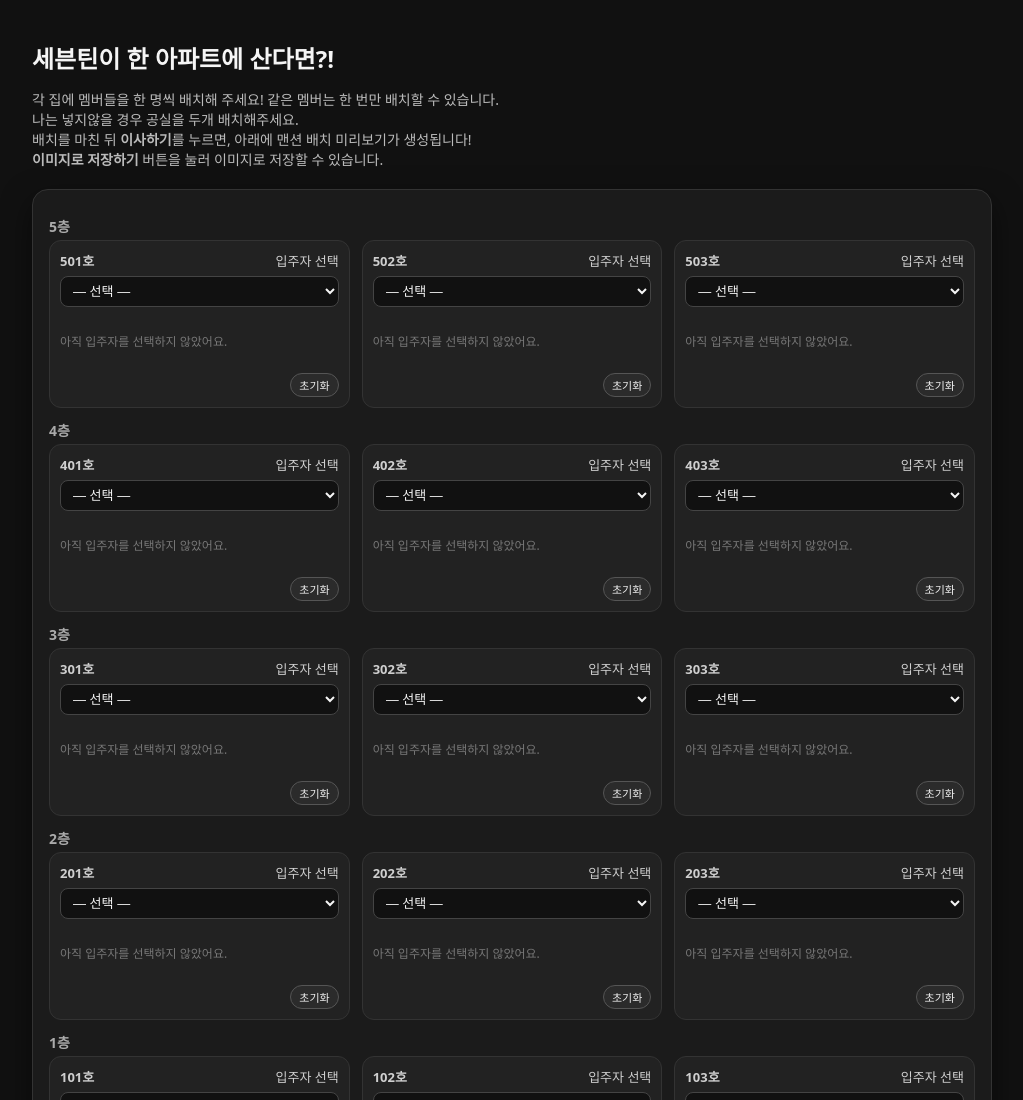
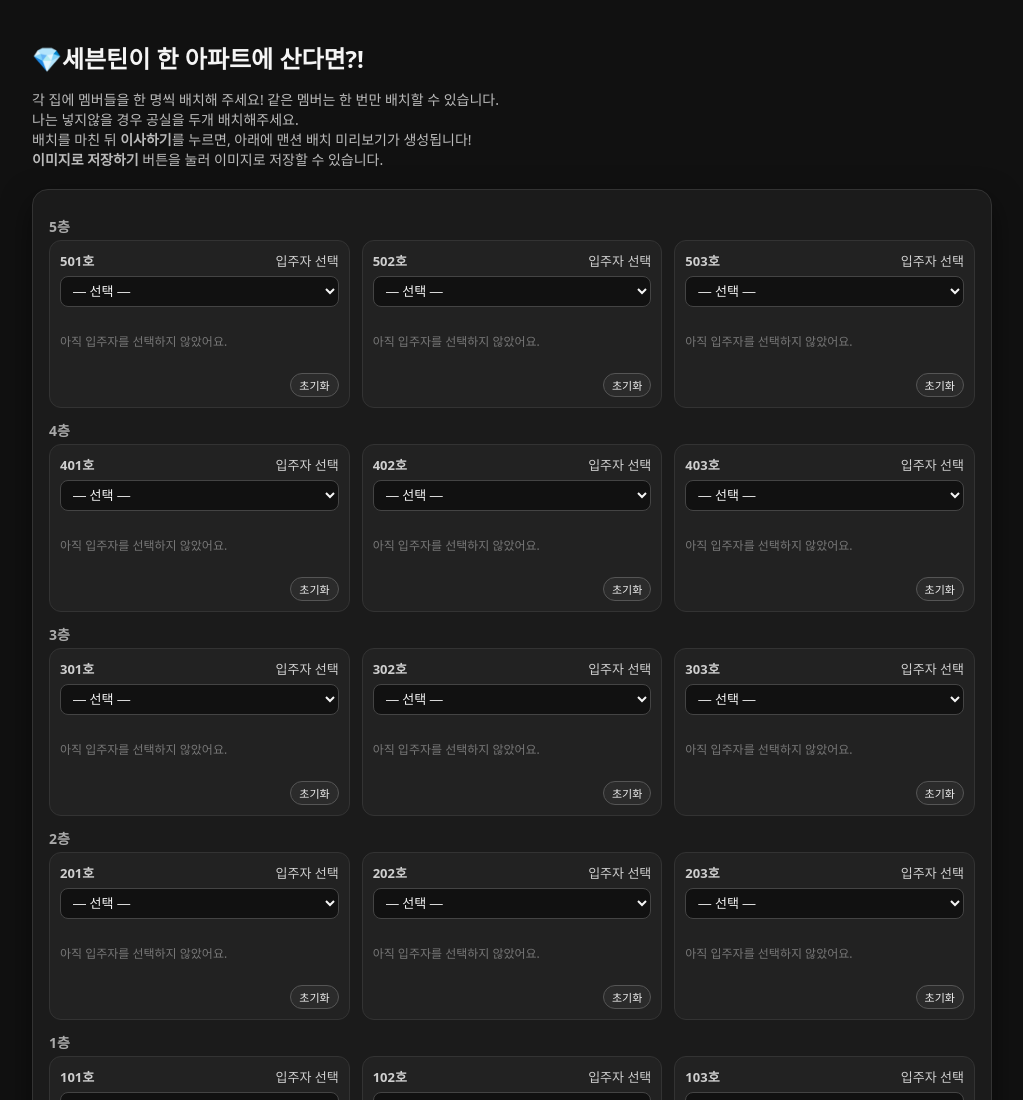
Before and after one commit to Alfira0526/SVT_Mansion, a plain HTML site: page index.html in a window 1280 px wide. Shown: the top 1100 px of the page, without its empty margins (128-1151 px from the left). Drawn offline with nearby package versions, Linux system fonts and the light colour scheme.

Commit message:
Update title and heading with emoji

```diff
--- a/index.html
+++ b/index.html
@@ -3,7 +3,7 @@
 <head>
   <meta charset="UTF-8" />
   <meta name="viewport" content="width=device-width, initial-scale=1.0" />
-  <title>세븐이 한 아파트에 산다면?!</title>
+  <title>💎세븐틴이 한 아파트에 산다면?!</title>
   <style>
     body {
       font-family: system-ui, -apple-system, BlinkMacSystemFont, "Segoe UI", sans-serif;
@@ -247,7 +247,7 @@
 </head>
 <body>
   <div class="wrapper">
-    <h1>세븐틴이 한 아파트에 산다면?!</h1>
+    <h1>💎세븐틴이 한 아파트에 산다면?!</h1>
     <p class="desc">
       각 집에 멤버들을 한 명씩 배치해 주세요! 같은 멤버는 한 번만 배치할 수 있습니다.<br>
       나는 넣지않을 경우 공실을 두개 배치해주세요.<br>
```
